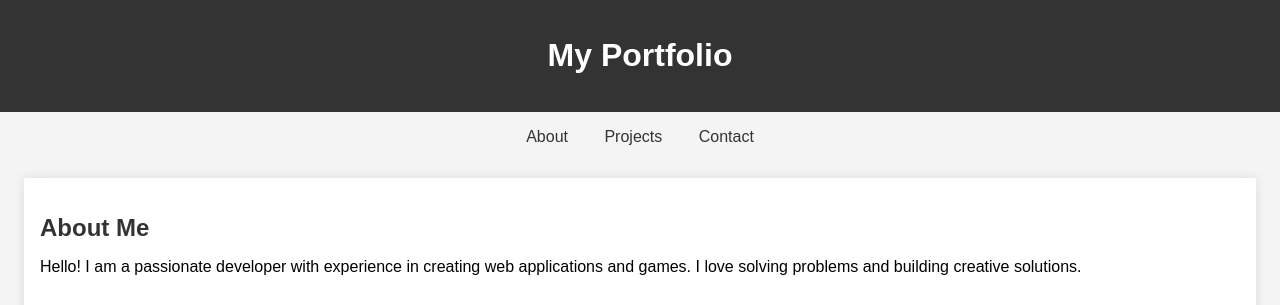
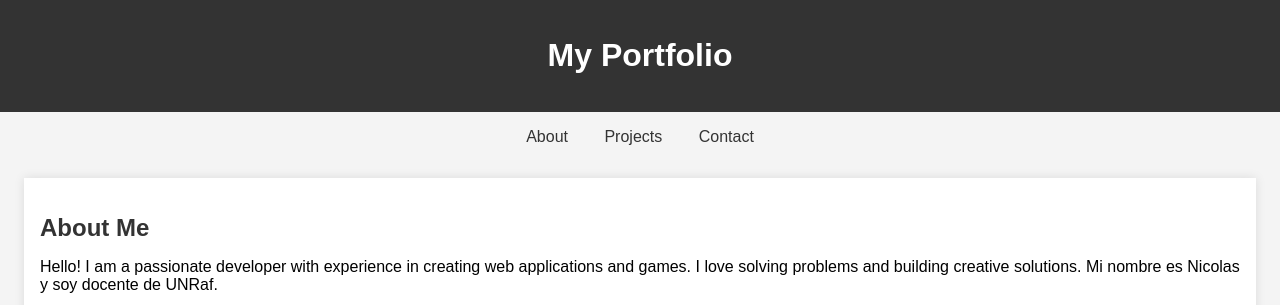
Before and after one commit to UNRaf-PROGRAMACION/porfolio-2025, a plain HTML site: page index.html in a window 1280 px wide. Shown: the top 305 px of the page. Drawn offline with Linux system fonts and the light colour scheme.

Commit message:
se agrego mi nombre

```diff
--- a/index.html
+++ b/index.html
@@ -79,7 +79,7 @@
         <p>
           Hello! I am a passionate developer with experience in creating web
           applications and games. I love solving problems and building creative
-          solutions.
+          solutions. Mi nombre es Nicolas y soy docente de UNRaf.
         </p>
       </section>
       <section id="projects" class="section">
```
